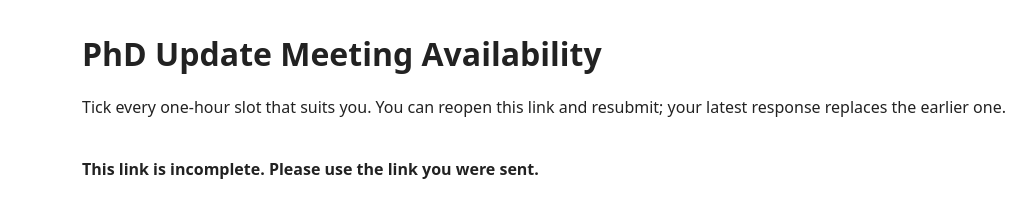
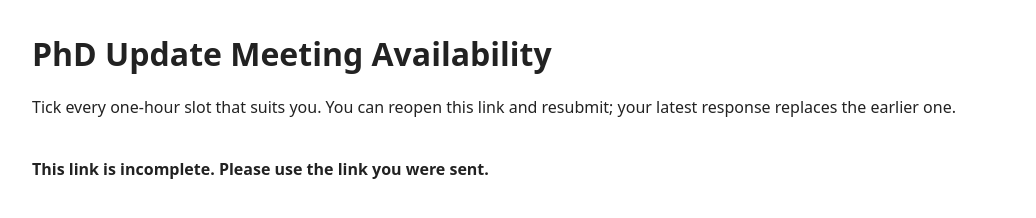
Before and after one commit to ofithcheallaigh/meeting-availability, a plain HTML site: page index.html in a window 1280 px wide. Shown: the whole page, without its empty margins (8-1044 px from the left). Drawn offline with Linux system fonts and the light colour scheme.

Commit message:
changing width

```diff
--- a/index.html
+++ b/index.html
@@ -5,7 +5,7 @@
 <meta name="viewport" content="width=device-width, initial-scale=1">
 <title>Meeting availability</title>
 <style>
-  body { font-family: system-ui, sans-serif; max-width: 1100px; margin: 2rem auto; padding: 0 1rem; color: #222; }
+  body { font-family: system-ui, sans-serif; max-width: 1200px; margin: 2rem auto; padding: 0 1rem; color: #222; }
   table { border-collapse: collapse; width: 100%; margin-bottom: 1.5rem; table-layout: fixed; }
   th, td { border: 1px solid #ccc; text-align: center; padding: 0; }
   th { background: #f4f4f4; padding: .4rem; font-size: .85rem; }
```
